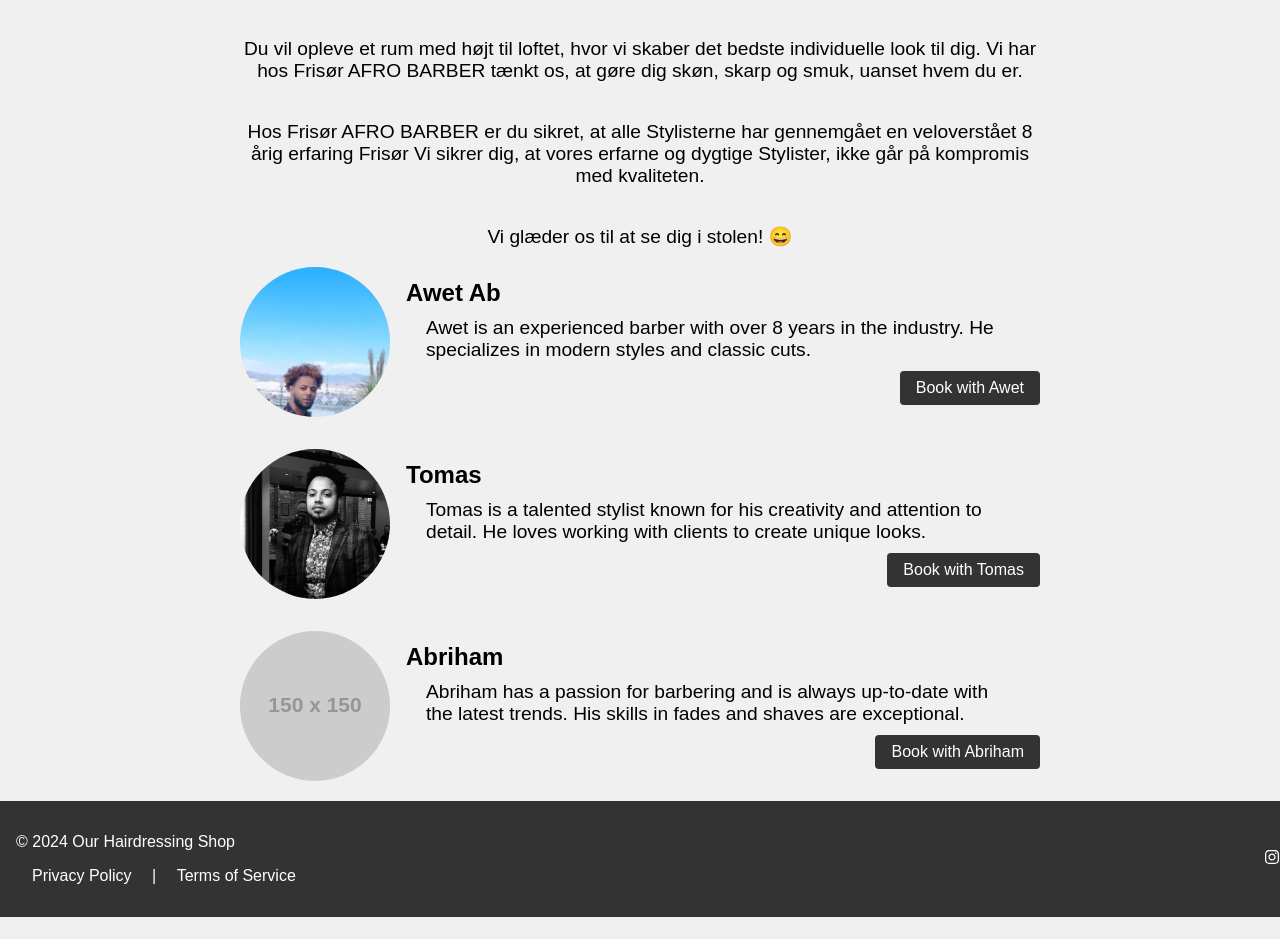
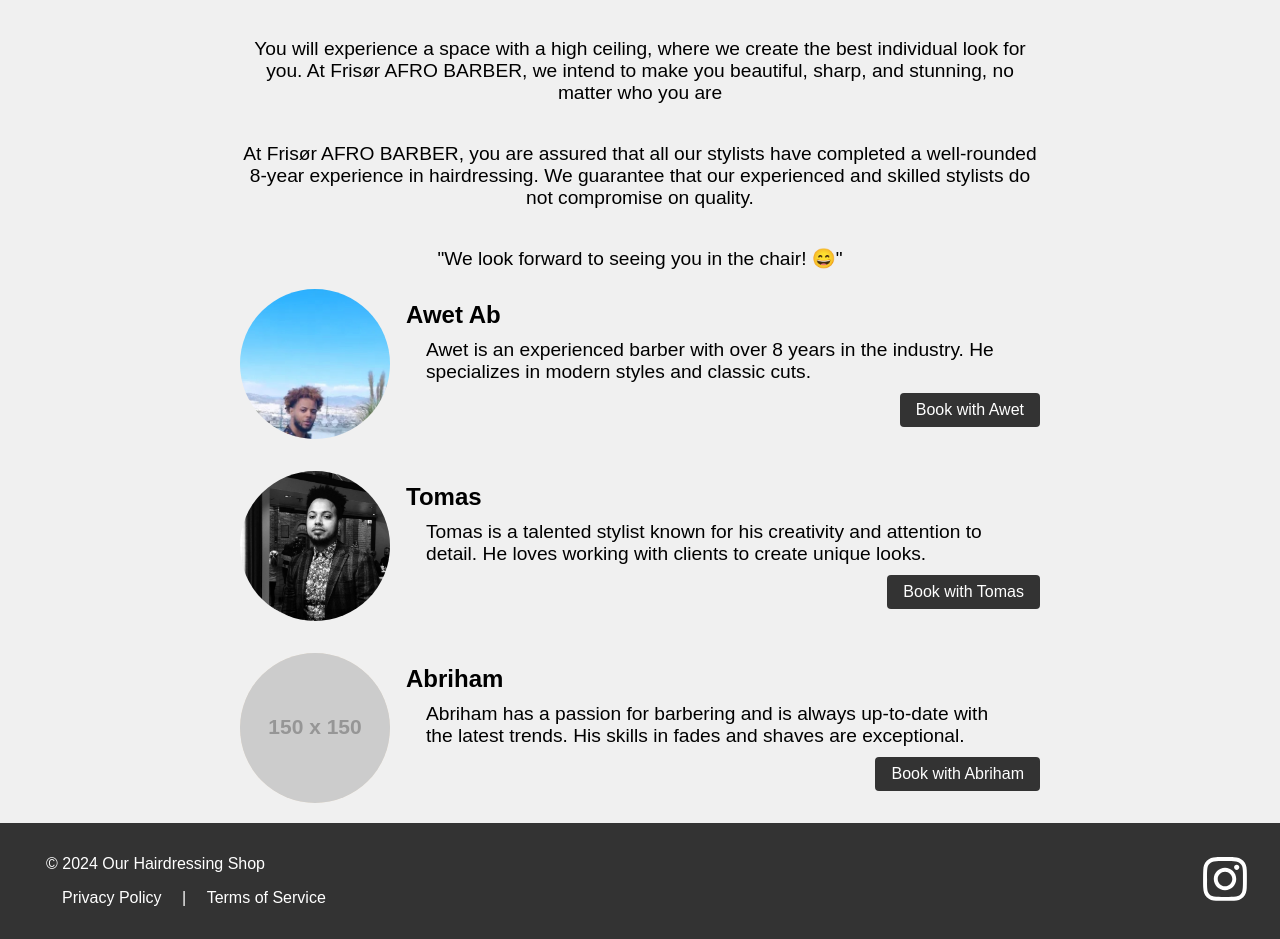
Before and after one commit to DEJENERUTA/mens-hairdressing, a React (Create React App) app: page /about in a window 1280 px wide. Shown: the part 291-1230 px from the top of the page. Before the commit the page ends 1208 px from the top, so only its background shows below. Built offline with nearby package versions, Linux system fonts and the light colour scheme.

Commit message:
add instagram

```diff
--- a/src/components/About.js
+++ b/src/components/About.js
@@ -7,16 +7,16 @@ const About = () => (
     <h1>About Us</h1>
     <h2>Learn more about our story and our team.</h2>
     <p>
-      Du vil opleve et rum med højt til loftet, hvor vi skaber det bedste
-      individuelle look til dig. Vi har hos Frisør AFRO BARBER tænkt os, at gøre
-      dig skøn, skarp og smuk, uanset hvem du er.
+      You will experience a space with a high ceiling, where we create the best
+      individual look for you. At Frisør AFRO BARBER, we intend to make you
+      beautiful, sharp, and stunning, no matter who you are
     </p>
     <p>
-      Hos Frisør AFRO BARBER er du sikret, at alle Stylisterne har gennemgået en
-      veloverstået 8 årig erfaring Frisør Vi sikrer dig, at vores erfarne og
-      dygtige Stylister, ikke går på kompromis med kvaliteten.
+      At Frisør AFRO BARBER, you are assured that all our stylists have
+      completed a well-rounded 8-year experience in hairdressing. We guarantee
+      that our experienced and skilled stylists do not compromise on quality.
     </p>
-    <p> Vi glæder os til at se dig i stolen! 😄</p>
+    <p> "We look forward to seeing you in the chair! 😄"</p>
     <div className="team">
       <div className="team-member">
         <img src={AwetHaircut} alt="Awet Haircut" className="team-image" />
--- a/src/components/Footer.js
+++ b/src/components/Footer.js
@@ -16,7 +16,7 @@ const Footer = () => (
         target="_blank"
         rel="noopener noreferrer"
       >
-        <FaInstagram />
+        <FaInstagram className="instagram-icon" />
       </a>
     </div>
   </div>
--- a/src/styles.css
+++ b/src/styles.css
@@ -476,6 +476,7 @@ button {
 
 .footer-left {
   text-align: left;
+  margin-left: 30px;
 }
 
 .footer-right {
@@ -493,6 +494,7 @@ button {
 }
 
 .instagram-icon {
-  width: 24px; /* Adjust the size as needed */
-  height: 24px;
+  width: 50px;
+  height: 50px;
+  margin-right: 30px;
 }
```
